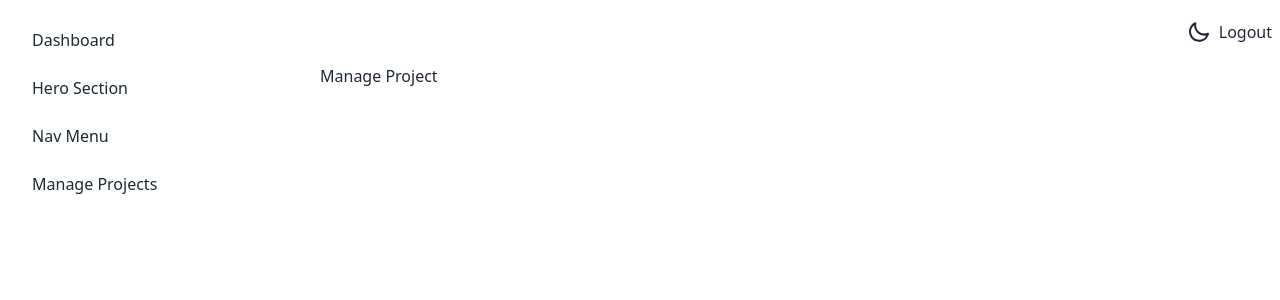
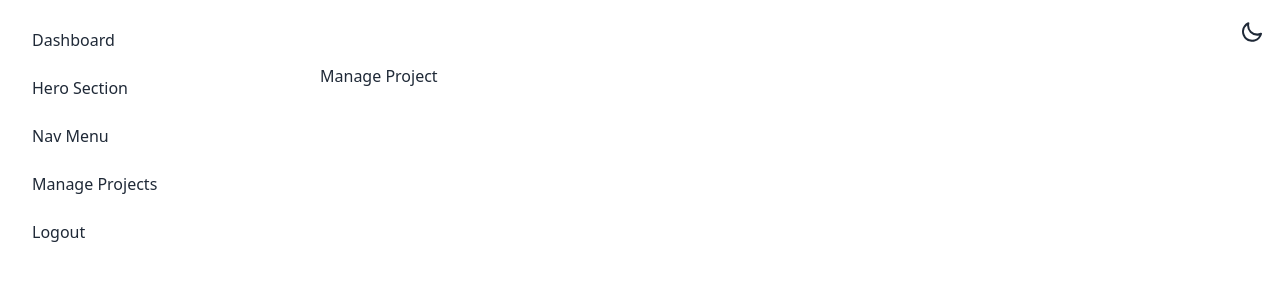
Before and after one commit to 0nahid/portfolio-backend-cms, a React (Create React App) app: page /dashboard/manage-projects in a window 1280 px wide. Shown: the top 300 px of the page. Built offline with nearby package versions, Linux system fonts and the light colour scheme; no server answers; sample sign-in values are in the browser's storage.

Commit message:
changed on style

```diff
--- a/src/Dasboard/Dashboard.tsx
+++ b/src/Dasboard/Dashboard.tsx
@@ -1,16 +1,21 @@
+import { useAuthState, useSignOut } from "react-firebase-hooks/auth";
+import { toast } from "react-hot-toast";
 import { Link, Outlet } from "react-router-dom";
+import auth from "../firebase.init";
 import Navbar from "../Shared/Navbar";
 
-export const navMenu = [
-    <>
-        <li><Link to="/dashboard/">Dashboard</Link></li>
-        <li><Link to="/dashboard/hero">Hero Section</Link></li>
-        <li><Link to="/dashboard/navmenu">Nav Menu</Link></li>
-        <li><Link to="/dashboard/manage-projects">Manage Projects</Link></li>
-    </>
-]
+
 
 export default function Dashboard() {
+    const [signOut] = useSignOut(auth);
+    const [user] = useAuthState(auth);
+    // sign out
+    const handleSignOut = async () => {
+        const success = await signOut();
+        if (success) {
+            toast.success("Signed Out Successfully")
+        }
+    }
     return (
         <div className="drawer drawer-mobile">
             <input id="my-drawer-2" type="checkbox" className="drawer-toggle" />
@@ -23,9 +28,28 @@ export default function Dashboard() {
                 <label htmlFor="my-drawer-2" className="drawer-overlay"></label>
                 <ul className="menu p-4 w-80 text-base-content">
                     {navMenu}
+                    {
+                        user && <li>
+                            <button
+                                onClick={handleSignOut}
+                            >
+                                Logout
+                            </button>
+                        </li>
+                    }
                 </ul>
             </div>
         </div>
 
     )
 }
+
+
+export const navMenu = [
+    <>
+        <li><Link to="/dashboard/">Dashboard</Link></li>
+        <li><Link to="/dashboard/hero">Hero Section</Link></li>
+        <li><Link to="/dashboard/navmenu">Nav Menu</Link></li>
+        <li><Link to="/dashboard/manage-projects">Manage Projects</Link></li>
+    </>
+]
--- a/src/Shared/Navbar.tsx
+++ b/src/Shared/Navbar.tsx
@@ -57,15 +57,18 @@ export default function Navbar() {
                         </label>
                         <ul tabIndex={0} className="menu menu-compact dropdown-content mt-3 p-2 shadow bg-base-100 rounded-box w-52">
                             {navMenu}
+                            {
+                                user && <li>
+                                    <button
+                                        onClick={handleSignOut}
+                                    >
+                                        Logout
+                                    </button>
+                                </li>
+                            }
                         </ul>
                     </div>
-                    {
-                        user && <button
-                            onClick={handleSignOut}
-                        >
-                            Logout
-                        </button>
-                    }
+
                 </div>
             </div>
         </div>
```
Also changed, not shown: firebase.json (added), 1 other file (tests, documents, lock files or other folders).
